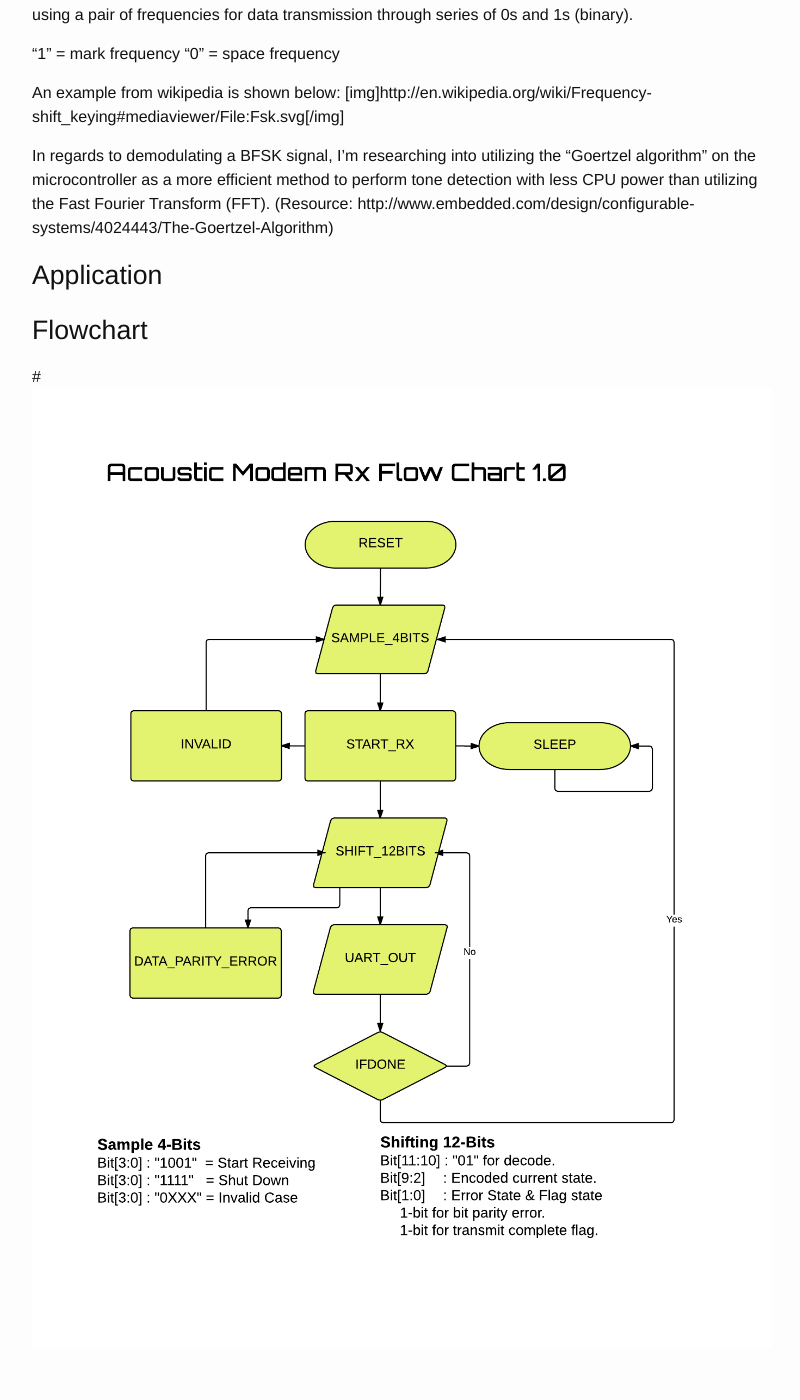
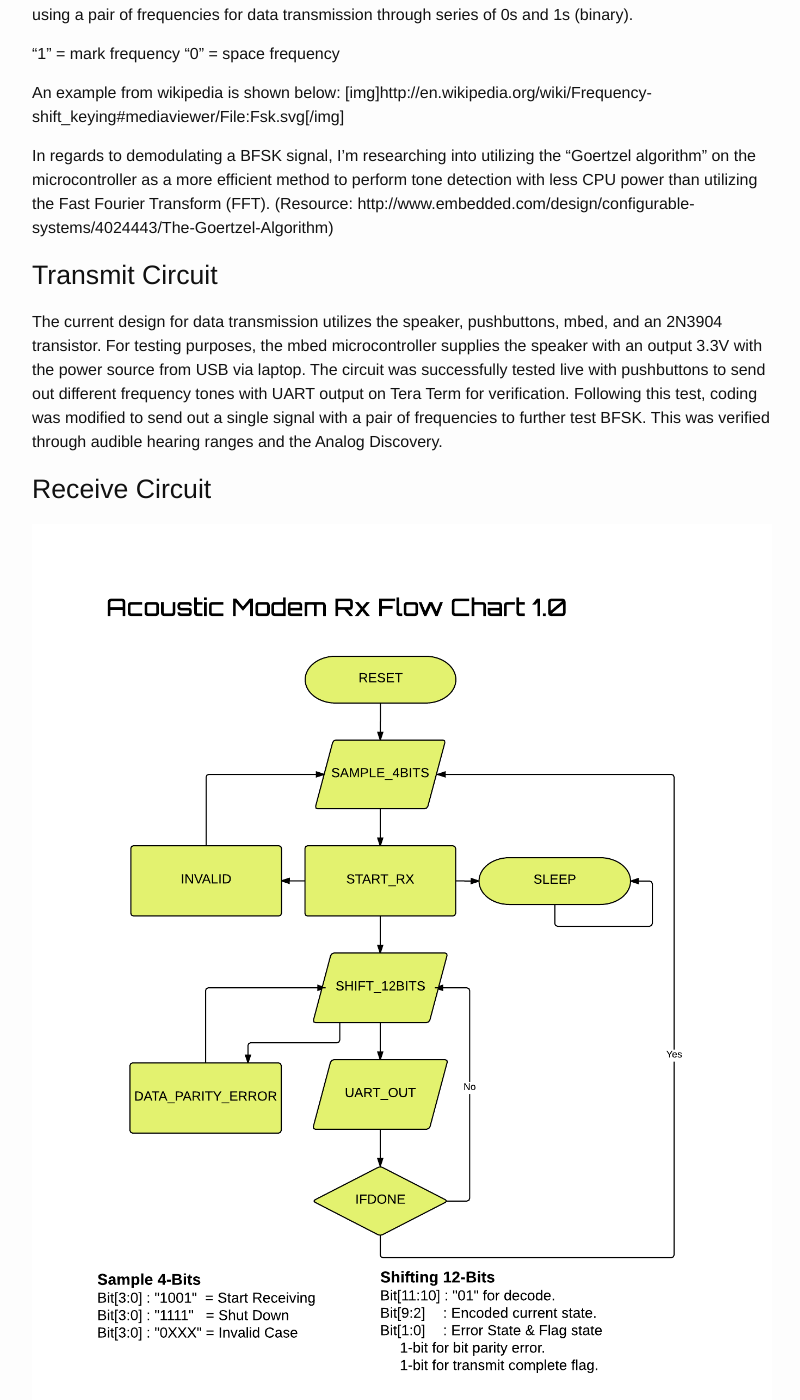
Before and after one commit to vartan/Xeebo, a Jekyll site: the page built from _posts/2015-02-06-weekly-report-week-3.md, in a window 1280 px wide and 1400 px high, scrolled down 6094 px. Shown: the whole window, without its empty margins (238-1038 px from the left). Built offline with Jekyll 4.4.1, drawn with Linux system fonts in a browser that asks for light colours; comment, search, counter and statistics services are not loaded; some of the changed text lies outside the part shown.

Commit message:
added infomration on transmit circuit

```diff
--- a/_posts/2015-02-06-weekly-report-week-3.md
+++ b/_posts/2015-02-06-weekly-report-week-3.md
@@ -151,7 +151,11 @@ An example from wikipedia is shown below:
 In regards to demodulating a BFSK signal, I'm researching into utilizing the "Goertzel algorithm" on the microcontroller as a more efficient method to perform tone detection with less CPU power than utilizing the Fast Fourier Transform (FFT).
 (Resource: http://www.embedded.com/design/configurable-systems/4024443/The-Goertzel-Algorithm)
 
+##Transmit Circuit
+The current design for data transmission utilizes the speaker, pushbuttons, mbed, and an 2N3904 transistor.  For testing purposes, the mbed microcontroller supplies the speaker with an output 3.3V with the power source from USB via laptop.  The circuit was successfully tested live with pushbuttons to send out different frequency tones with UART output on Tera Term for verification.  Following this test, coding was modified to send out a single signal with a pair of frequencies to further test BFSK.  This was verified through audible hearing ranges and the Analog Discovery.
+
+##Receive Circuit
+![Receive Flowchart](/images/am_flowchart.png)
+This is the current flow chart for the data receiving end of the acoustic modem.  It may be modified when the amplified microphone is implemented in hardware for testing and prototyping.  Software coding is being written and a test will be completed next report.
+
 ##Application
-
-##Flowchart
-#![Receive Flowchart](/images/am_flowchart.png)
```
